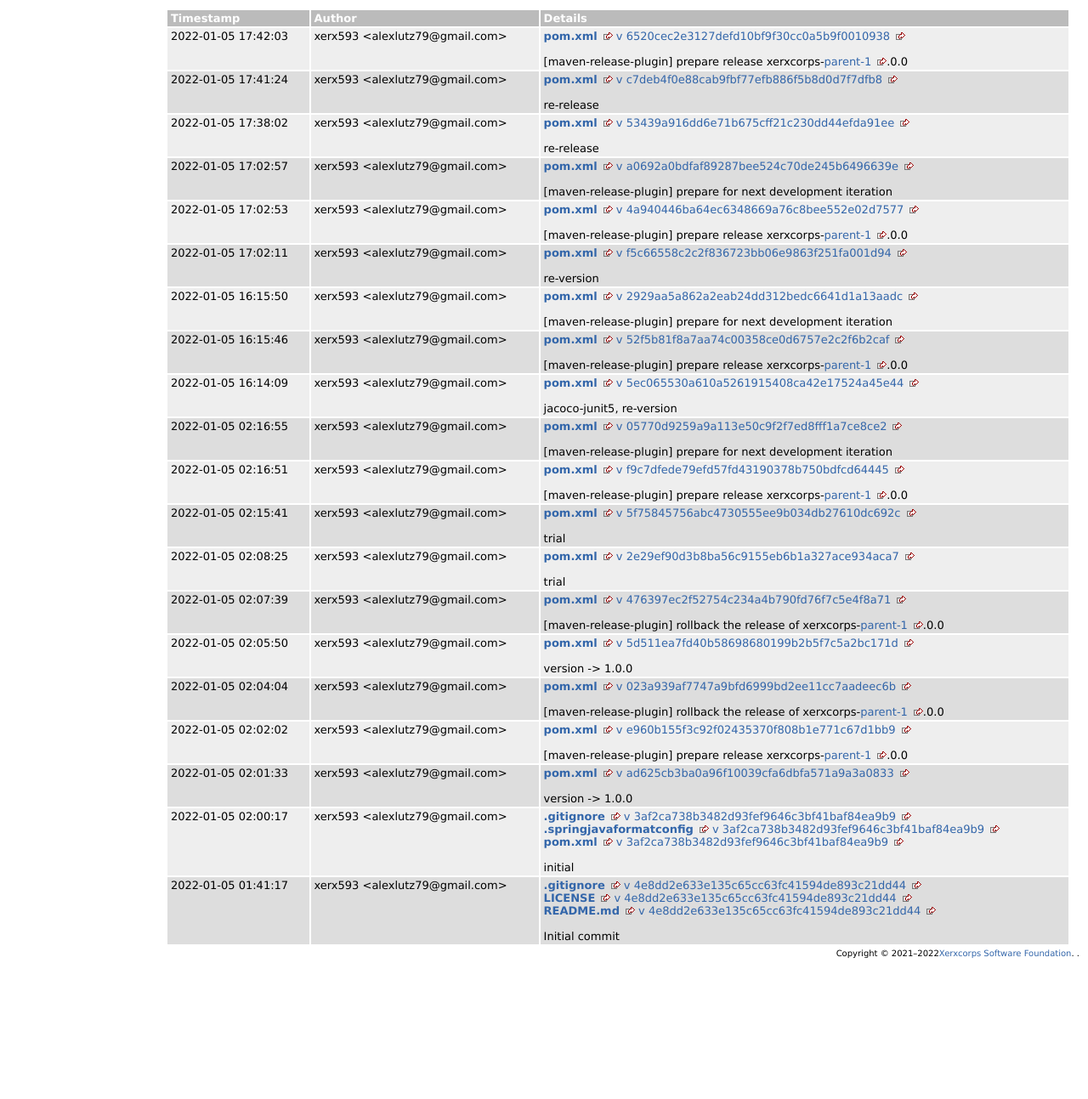
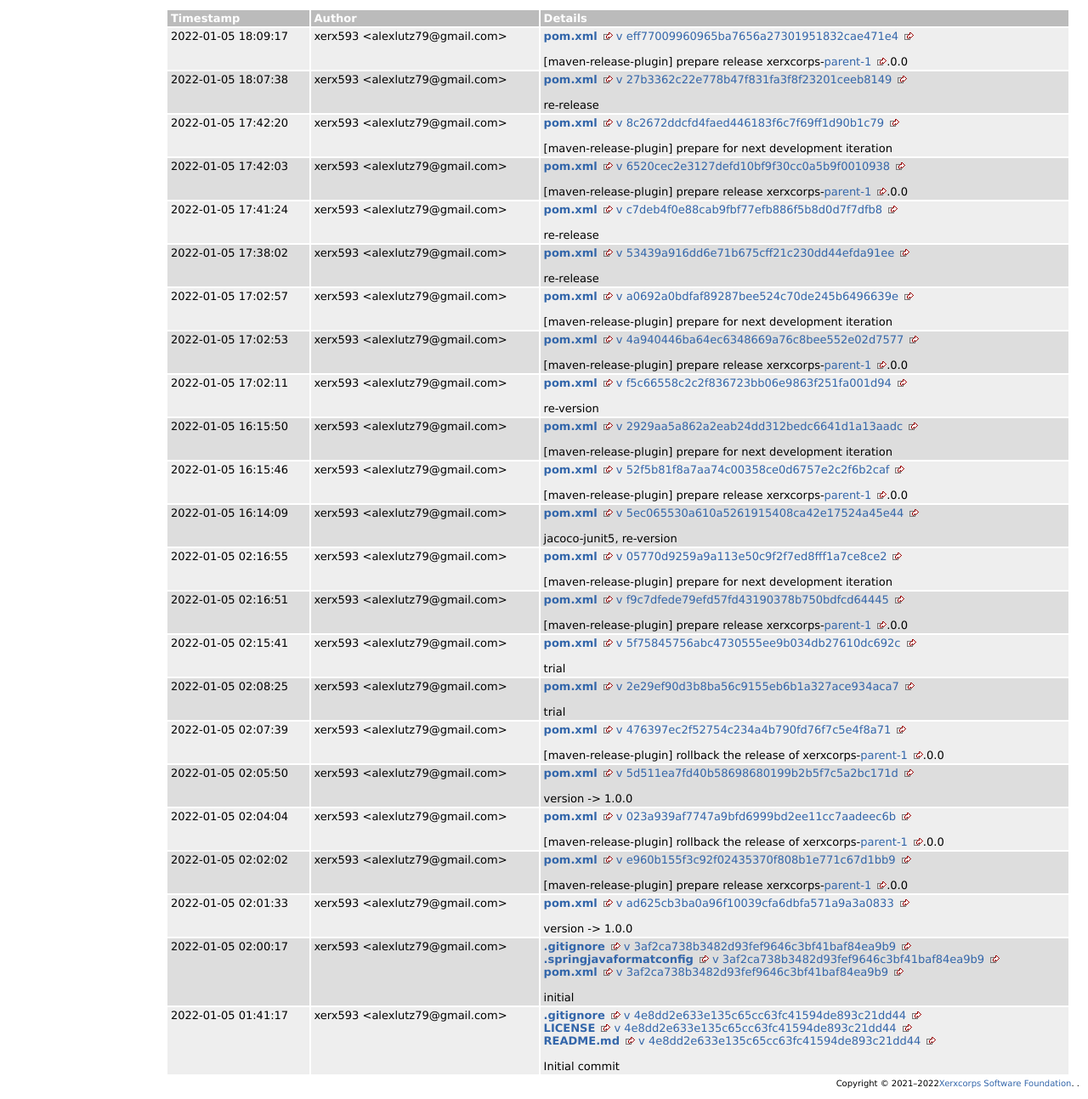
Before and after one commit to xerx593/xerxcorps-parent, a plain HTML site: page changelog.html in a window 1280 px wide. Shown: the part 257-1550 px from the top of the page at 85% size. Before the commit the page ends 1397 px from the top, so only its background shows below. Drawn offline with Linux system fonts and the light colour scheme.

Commit message:
Site checkin for project Xerxcorps Paret Pom

```diff
--- a/changelog.html
+++ b/changelog.html
@@ -58,89 +58,101 @@
 <h2><a name="Change_Log_Report"></a>Change Log Report</h2>
 <p>Total number of changed sets: 1</p><section>
 <h3><a name="Changes_between_2021-12-06_and_2022-01-06"></a>Changes between 2021-12-06 and 2022-01-06</h3>
-<p>Total commits: 20<br />Total number of files changed: 5</p>
+<p>Total commits: 23<br />Total number of files changed: 5</p>
 <table border="0" class="bodyTable">
 <tr class="a">
 <th>Timestamp</th>
 <th>Author</th>
 <th>Details</th></tr>
 <tr class="b">
+<td>2022-01-05 18:09:17</td>
+<td>xerx593 &lt;alexlutz79@gmail.com&gt;</td>
+<td><a class="externalLink" href="https://github.com/xerx593/xerxcorps-parent/pom.xml"><b>pom.xml</b></a> <a class="externalLink" href="https://github.com/xerx593/xerxcorps-parent/pom.xml?rev=eff77009960965ba7656a27301951832cae471e4&amp;content-type=text/vnd.viewcvs-markup">v eff77009960965ba7656a27301951832cae471e4</a><br /><br />[maven-release-plugin] prepare release xerxcorps-<a class="externalLink" href="http://jira.codehaus.org/browse/parent-1">parent-1</a>.0.0</td></tr>
+<tr class="a">
+<td>2022-01-05 18:07:38</td>
+<td>xerx593 &lt;alexlutz79@gmail.com&gt;</td>
+<td><a class="externalLink" href="https://github.com/xerx593/xerxcorps-parent/pom.xml"><b>pom.xml</b></a> <a class="externalLink" href="https://github.com/xerx593/xerxcorps-parent/pom.xml?rev=27b3362c22e778b47f831fa3f8f23201ceeb8149&amp;content-type=text/vnd.viewcvs-markup">v 27b3362c22e778b47f831fa3f8f23201ceeb8149</a><br /><br />re-release</td></tr>
+<tr class="b">
+<td>2022-01-05 17:42:20</td>
+<td>xerx593 &lt;alexlutz79@gmail.com&gt;</td>
+<td><a class="externalLink" href="https://github.com/xerx593/xerxcorps-parent/pom.xml"><b>pom.xml</b></a> <a class="externalLink" href="https://github.com/xerx593/xerxcorps-parent/pom.xml?rev=8c2672ddcfd4faed446183f6c7f69ff1d90b1c79&amp;content-type=text/vnd.viewcvs-markup">v 8c2672ddcfd4faed446183f6c7f69ff1d90b1c79</a><br /><br />[maven-release-plugin] prepare for next development iteration</td></tr>
+<tr class="a">
 <td>2022-01-05 17:42:03</td>
 <td>xerx593 &lt;alexlutz79@gmail.com&gt;</td>
 <td><a class="externalLink" href="https://github.com/xerx593/xerxcorps-parent/pom.xml"><b>pom.xml</b></a> <a class="externalLink" href="https://github.com/xerx593/xerxcorps-parent/pom.xml?rev=6520cec2e3127defd10bf9f30cc0a5b9f0010938&amp;content-type=text/vnd.viewcvs-markup">v 6520cec2e3127defd10bf9f30cc0a5b9f0010938</a><br /><br />[maven-release-plugin] prepare release xerxcorps-<a class="externalLink" href="http://jira.codehaus.org/browse/parent-1">parent-1</a>.0.0</td></tr>
-<tr class="a">
+<tr class="b">
 <td>2022-01-05 17:41:24</td>
 <td>xerx593 &lt;alexlutz79@gmail.com&gt;</td>
 <td><a class="externalLink" href="https://github.com/xerx593/xerxcorps-parent/pom.xml"><b>pom.xml</b></a> <a class="externalLink" href="https://github.com/xerx593/xerxcorps-parent/pom.xml?rev=c7deb4f0e88cab9fbf77efb886f5b8d0d7f7dfb8&amp;content-type=text/vnd.viewcvs-markup">v c7deb4f0e88cab9fbf77efb886f5b8d0d7f7dfb8</a><br /><br />re-release</td></tr>
-<tr class="b">
+<tr class="a">
 <td>2022-01-05 17:38:02</td>
 <td>xerx593 &lt;alexlutz79@gmail.com&gt;</td>
 <td><a class="externalLink" href="https://github.com/xerx593/xerxcorps-parent/pom.xml"><b>pom.xml</b></a> <a class="externalLink" href="https://github.com/xerx593/xerxcorps-parent/pom.xml?rev=53439a916dd6e71b675cff21c230dd44efda91ee&amp;content-type=text/vnd.viewcvs-markup">v 53439a916dd6e71b675cff21c230dd44efda91ee</a><br /><br />re-release</td></tr>
-<tr class="a">
+<tr class="b">
 <td>2022-01-05 17:02:57</td>
 <td>xerx593 &lt;alexlutz79@gmail.com&gt;</td>
 <td><a class="externalLink" href="https://github.com/xerx593/xerxcorps-parent/pom.xml"><b>pom.xml</b></a> <a class="externalLink" href="https://github.com/xerx593/xerxcorps-parent/pom.xml?rev=a0692a0bdfaf89287bee524c70de245b6496639e&amp;content-type=text/vnd.viewcvs-markup">v a0692a0bdfaf89287bee524c70de245b6496639e</a><br /><br />[maven-release-plugin] prepare for next development iteration</td></tr>
-<tr class="b">
+<tr class="a">
 <td>2022-01-05 17:02:53</td>
 <td>xerx593 &lt;alexlutz79@gmail.com&gt;</td>
 <td><a class="externalLink" href="https://github.com/xerx593/xerxcorps-parent/pom.xml"><b>pom.xml</b></a> <a class="externalLink" href="https://github.com/xerx593/xerxcorps-parent/pom.xml?rev=4a940446ba64ec6348669a76c8bee552e02d7577&amp;content-type=text/vnd.viewcvs-markup">v 4a940446ba64ec6348669a76c8bee552e02d7577</a><br /><br />[maven-release-plugin] prepare release xerxcorps-<a class="externalLink" href="http://jira.codehaus.org/browse/parent-1">parent-1</a>.0.0</td></tr>
-<tr class="a">
+<tr class="b">
 <td>2022-01-05 17:02:11</td>
 <td>xerx593 &lt;alexlutz79@gmail.com&gt;</td>
 <td><a class="externalLink" href="https://github.com/xerx593/xerxcorps-parent/pom.xml"><b>pom.xml</b></a> <a class="externalLink" href="https://github.com/xerx593/xerxcorps-parent/pom.xml?rev=f5c66558c2c2f836723bb06e9863f251fa001d94&amp;content-type=text/vnd.viewcvs-markup">v f5c66558c2c2f836723bb06e9863f251fa001d94</a><br /><br />re-version</td></tr>
-<tr class="b">
+<tr class="a">
 <td>2022-01-05 16:15:50</td>
 <td>xerx593 &lt;alexlutz79@gmail.com&gt;</td>
 <td><a class="externalLink" href="https://github.com/xerx593/xerxcorps-parent/pom.xml"><b>pom.xml</b></a> <a class="externalLink" href="https://github.com/xerx593/xerxcorps-parent/pom.xml?rev=2929aa5a862a2eab24dd312bedc6641d1a13aadc&amp;content-type=text/vnd.viewcvs-markup">v 2929aa5a862a2eab24dd312bedc6641d1a13aadc</a><br /><br />[maven-release-plugin] prepare for next development iteration</td></tr>
-<tr class="a">
+<tr class="b">
 <td>2022-01-05 16:15:46</td>
 <td>xerx593 &lt;alexlutz79@gmail.com&gt;</td>
 <td><a class="externalLink" href="https://github.com/xerx593/xerxcorps-parent/pom.xml"><b>pom.xml</b></a> <a class="externalLink" href="https://github.com/xerx593/xerxcorps-parent/pom.xml?rev=52f5b81f8a7aa74c00358ce0d6757e2c2f6b2caf&amp;content-type=text/vnd.viewcvs-markup">v 52f5b81f8a7aa74c00358ce0d6757e2c2f6b2caf</a><br /><br />[maven-release-plugin] prepare release xerxcorps-<a class="externalLink" href="http://jira.codehaus.org/browse/parent-1">parent-1</a>.0.0</td></tr>
-<tr class="b">
+<tr class="a">
 <td>2022-01-05 16:14:09</td>
 <td>xerx593 &lt;alexlutz79@gmail.com&gt;</td>
 <td><a class="externalLink" href="https://github.com/xerx593/xerxcorps-parent/pom.xml"><b>pom.xml</b></a> <a class="externalLink" href="https://github.com/xerx593/xerxcorps-parent/pom.xml?rev=5ec065530a610a5261915408ca42e17524a45e44&amp;content-type=text/vnd.viewcvs-markup">v 5ec065530a610a5261915408ca42e17524a45e44</a><br /><br />jacoco-junit5, re-version</td></tr>
-<tr class="a">
+<tr class="b">
 <td>2022-01-05 02:16:55</td>
 <td>xerx593 &lt;alexlutz79@gmail.com&gt;</td>
 <td><a class="externalLink" href="https://github.com/xerx593/xerxcorps-parent/pom.xml"><b>pom.xml</b></a> <a class="externalLink" href="https://github.com/xerx593/xerxcorps-parent/pom.xml?rev=05770d9259a9a113e50c9f2f7ed8fff1a7ce8ce2&amp;content-type=text/vnd.viewcvs-markup">v 05770d9259a9a113e50c9f2f7ed8fff1a7ce8ce2</a><br /><br />[maven-release-plugin] prepare for next development iteration</td></tr>
-<tr class="b">
+<tr class="a">
 <td>2022-01-05 02:16:51</td>
 <td>xerx593 &lt;alexlutz79@gmail.com&gt;</td>
 <td><a class="externalLink" href="https://github.com/xerx593/xerxcorps-parent/pom.xml"><b>pom.xml</b></a> <a class="externalLink" href="https://github.com/xerx593/xerxcorps-parent/pom.xml?rev=f9c7dfede79efd57fd43190378b750bdfcd64445&amp;content-type=text/vnd.viewcvs-markup">v f9c7dfede79efd57fd43190378b750bdfcd64445</a><br /><br />[maven-release-plugin] prepare release xerxcorps-<a class="externalLink" href="http://jira.codehaus.org/browse/parent-1">parent-1</a>.0.0</td></tr>
-<tr class="a">
+<tr class="b">
 <td>2022-01-05 02:15:41</td>
 <td>xerx593 &lt;alexlutz79@gmail.com&gt;</td>
 <td><a class="externalLink" href="https://github.com/xerx593/xerxcorps-parent/pom.xml"><b>pom.xml</b></a> <a class="externalLink" href="https://github.com/xerx593/xerxcorps-parent/pom.xml?rev=5f75845756abc4730555ee9b034db27610dc692c&amp;content-type=text/vnd.viewcvs-markup">v 5f75845756abc4730555ee9b034db27610dc692c</a><br /><br />trial</td></tr>
-<tr class="b">
+<tr class="a">
 <td>2022-01-05 02:08:25</td>
 <td>xerx593 &lt;alexlutz79@gmail.com&gt;</td>
 <td><a class="externalLink" href="https://github.com/xerx593/xerxcorps-parent/pom.xml"><b>pom.xml</b></a> <a class="externalLink" href="https://github.com/xerx593/xerxcorps-parent/pom.xml?rev=2e29ef90d3b8ba56c9155eb6b1a327ace934aca7&amp;content-type=text/vnd.viewcvs-markup">v 2e29ef90d3b8ba56c9155eb6b1a327ace934aca7</a><br /><br />trial</td></tr>
-<tr class="a">
+<tr class="b">
 <td>2022-01-05 02:07:39</td>
 <td>xerx593 &lt;alexlutz79@gmail.com&gt;</td>
 <td><a class="externalLink" href="https://github.com/xerx593/xerxcorps-parent/pom.xml"><b>pom.xml</b></a> <a class="externalLink" href="https://github.com/xerx593/xerxcorps-parent/pom.xml?rev=476397ec2f52754c234a4b790fd76f7c5e4f8a71&amp;content-type=text/vnd.viewcvs-markup">v 476397ec2f52754c234a4b790fd76f7c5e4f8a71</a><br /><br />[maven-release-plugin] rollback the release of xerxcorps-<a class="externalLink" href="http://jira.codehaus.org/browse/parent-1">parent-1</a>.0.0</td></tr>
-<tr class="b">
+<tr class="a">
 <td>2022-01-05 02:05:50</td>
 <td>xerx593 &lt;alexlutz79@gmail.com&gt;</td>
 <td><a class="externalLink" href="https://github.com/xerx593/xerxcorps-parent/pom.xml"><b>pom.xml</b></a> <a class="externalLink" href="https://github.com/xerx593/xerxcorps-parent/pom.xml?rev=5d511ea7fd40b58698680199b2b5f7c5a2bc171d&amp;content-type=text/vnd.viewcvs-markup">v 5d511ea7fd40b58698680199b2b5f7c5a2bc171d</a><br /><br />version -&gt; 1.0.0</td></tr>
-<tr class="a">
+<tr class="b">
 <td>2022-01-05 02:04:04</td>
 <td>xerx593 &lt;alexlutz79@gmail.com&gt;</td>
 <td><a class="externalLink" href="https://github.com/xerx593/xerxcorps-parent/pom.xml"><b>pom.xml</b></a> <a class="externalLink" href="https://github.com/xerx593/xerxcorps-parent/pom.xml?rev=023a939af7747a9bfd6999bd2ee11cc7aadeec6b&amp;content-type=text/vnd.viewcvs-markup">v 023a939af7747a9bfd6999bd2ee11cc7aadeec6b</a><br /><br />[maven-release-plugin] rollback the release of xerxcorps-<a class="externalLink" href="http://jira.codehaus.org/browse/parent-1">parent-1</a>.0.0</td></tr>
-<tr class="b">
+<tr class="a">
 <td>2022-01-05 02:02:02</td>
 <td>xerx593 &lt;alexlutz79@gmail.com&gt;</td>
 <td><a class="externalLink" href="https://github.com/xerx593/xerxcorps-parent/pom.xml"><b>pom.xml</b></a> <a class="externalLink" href="https://github.com/xerx593/xerxcorps-parent/pom.xml?rev=e960b155f3c92f02435370f808b1e771c67d1bb9&amp;content-type=text/vnd.viewcvs-markup">v e960b155f3c92f02435370f808b1e771c67d1bb9</a><br /><br />[maven-release-plugin] prepare release xerxcorps-<a class="externalLink" href="http://jira.codehaus.org/browse/parent-1">parent-1</a>.0.0</td></tr>
-<tr class="a">
+<tr class="b">
 <td>2022-01-05 02:01:33</td>
 <td>xerx593 &lt;alexlutz79@gmail.com&gt;</td>
 <td><a class="externalLink" href="https://github.com/xerx593/xerxcorps-parent/pom.xml"><b>pom.xml</b></a> <a class="externalLink" href="https://github.com/xerx593/xerxcorps-parent/pom.xml?rev=ad625cb3ba0a96f10039cfa6dbfa571a9a3a0833&amp;content-type=text/vnd.viewcvs-markup">v ad625cb3ba0a96f10039cfa6dbfa571a9a3a0833</a><br /><br />version -&gt; 1.0.0</td></tr>
-<tr class="b">
+<tr class="a">
 <td>2022-01-05 02:00:17</td>
 <td>xerx593 &lt;alexlutz79@gmail.com&gt;</td>
 <td><a class="externalLink" href="https://github.com/xerx593/xerxcorps-parent/.gitignore"><b>.gitignore</b></a> <a class="externalLink" href="https://github.com/xerx593/xerxcorps-parent/.gitignore?rev=3af2ca738b3482d93fef9646c3bf41baf84ea9b9&amp;content-type=text/vnd.viewcvs-markup">v 3af2ca738b3482d93fef9646c3bf41baf84ea9b9</a><br /><a class="externalLink" href="https://github.com/xerx593/xerxcorps-parent/.springjavaformatconfig"><b>.springjavaformatconfig</b></a> <a class="externalLink" href="https://github.com/xerx593/xerxcorps-parent/.springjavaformatconfig?rev=3af2ca738b3482d93fef9646c3bf41baf84ea9b9&amp;content-type=text/vnd.viewcvs-markup">v 3af2ca738b3482d93fef9646c3bf41baf84ea9b9</a><br /><a class="externalLink" href="https://github.com/xerx593/xerxcorps-parent/pom.xml"><b>pom.xml</b></a> <a class="externalLink" href="https://github.com/xerx593/xerxcorps-parent/pom.xml?rev=3af2ca738b3482d93fef9646c3bf41baf84ea9b9&amp;content-type=text/vnd.viewcvs-markup">v 3af2ca738b3482d93fef9646c3bf41baf84ea9b9</a><br /><br />initial</td></tr>
-<tr class="a">
+<tr class="b">
 <td>2022-01-05 01:41:17</td>
 <td>xerx593 &lt;alexlutz79@gmail.com&gt;</td>
 <td><a class="externalLink" href="https://github.com/xerx593/xerxcorps-parent/.gitignore"><b>.gitignore</b></a> <a class="externalLink" href="https://github.com/xerx593/xerxcorps-parent/.gitignore?rev=4e8dd2e633e135c65cc63fc41594de893c21dd44&amp;content-type=text/vnd.viewcvs-markup">v 4e8dd2e633e135c65cc63fc41594de893c21dd44</a><br /><a class="externalLink" href="https://github.com/xerx593/xerxcorps-parent/LICENSE"><b>LICENSE</b></a> <a class="externalLink" href="https://github.com/xerx593/xerxcorps-parent/LICENSE?rev=4e8dd2e633e135c65cc63fc41594de893c21dd44&amp;content-type=text/vnd.viewcvs-markup">v 4e8dd2e633e135c65cc63fc41594de893c21dd44</a><br /><a class="externalLink" href="https://github.com/xerx593/xerxcorps-parent/README.md"><b>README.md</b></a> <a class="externalLink" href="https://github.com/xerx593/xerxcorps-parent/README.md?rev=4e8dd2e633e135c65cc63fc41594de893c21dd44&amp;content-type=text/vnd.viewcvs-markup">v 4e8dd2e633e135c65cc63fc41594de893c21dd44</a><br /><br />Initial commit</td></tr></table></section></section>
```
Also changed, not shown: dev-activity.html (+2 -2 lines), file-activity.html (+2 -2 lines), scm.html (+2 -2 lines).
